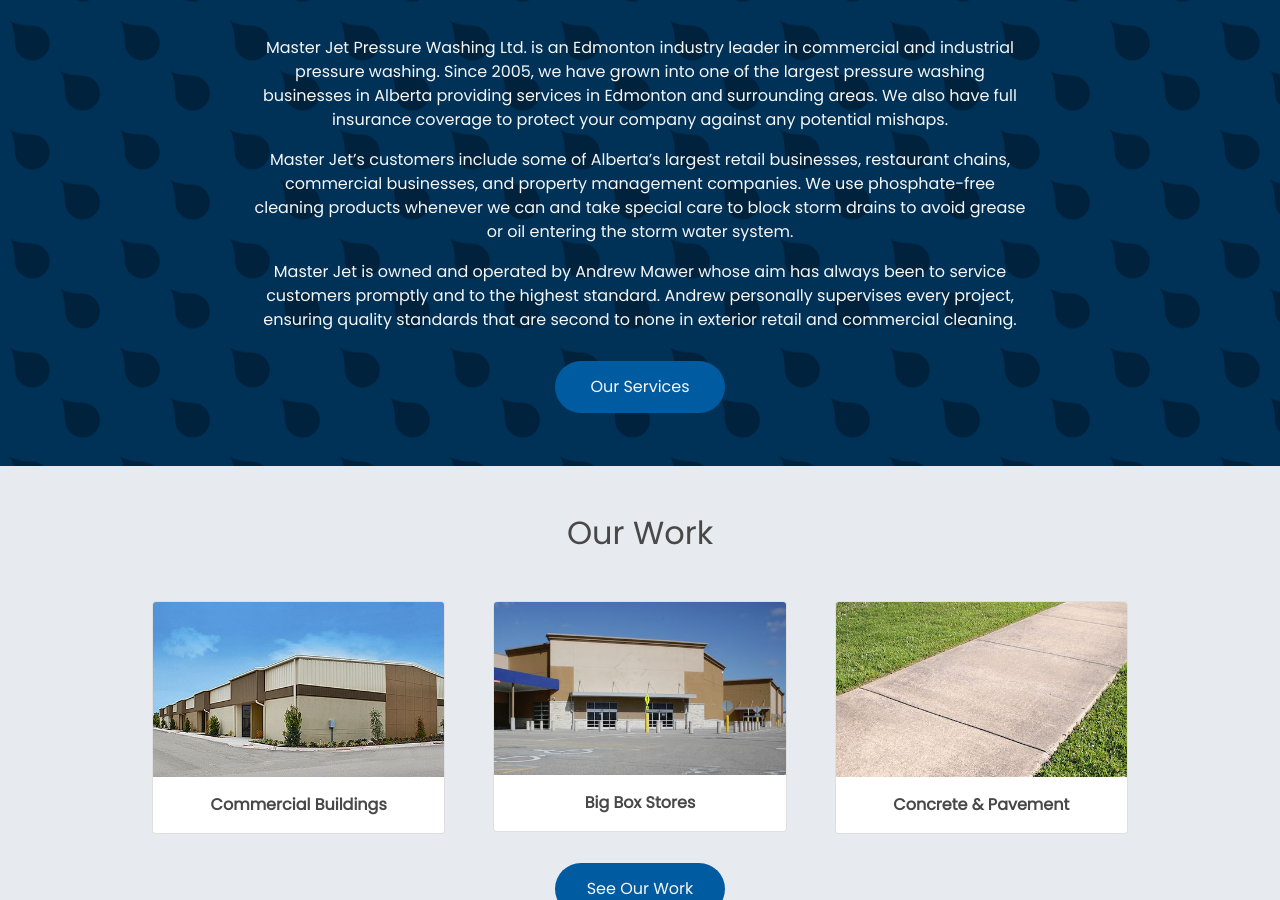
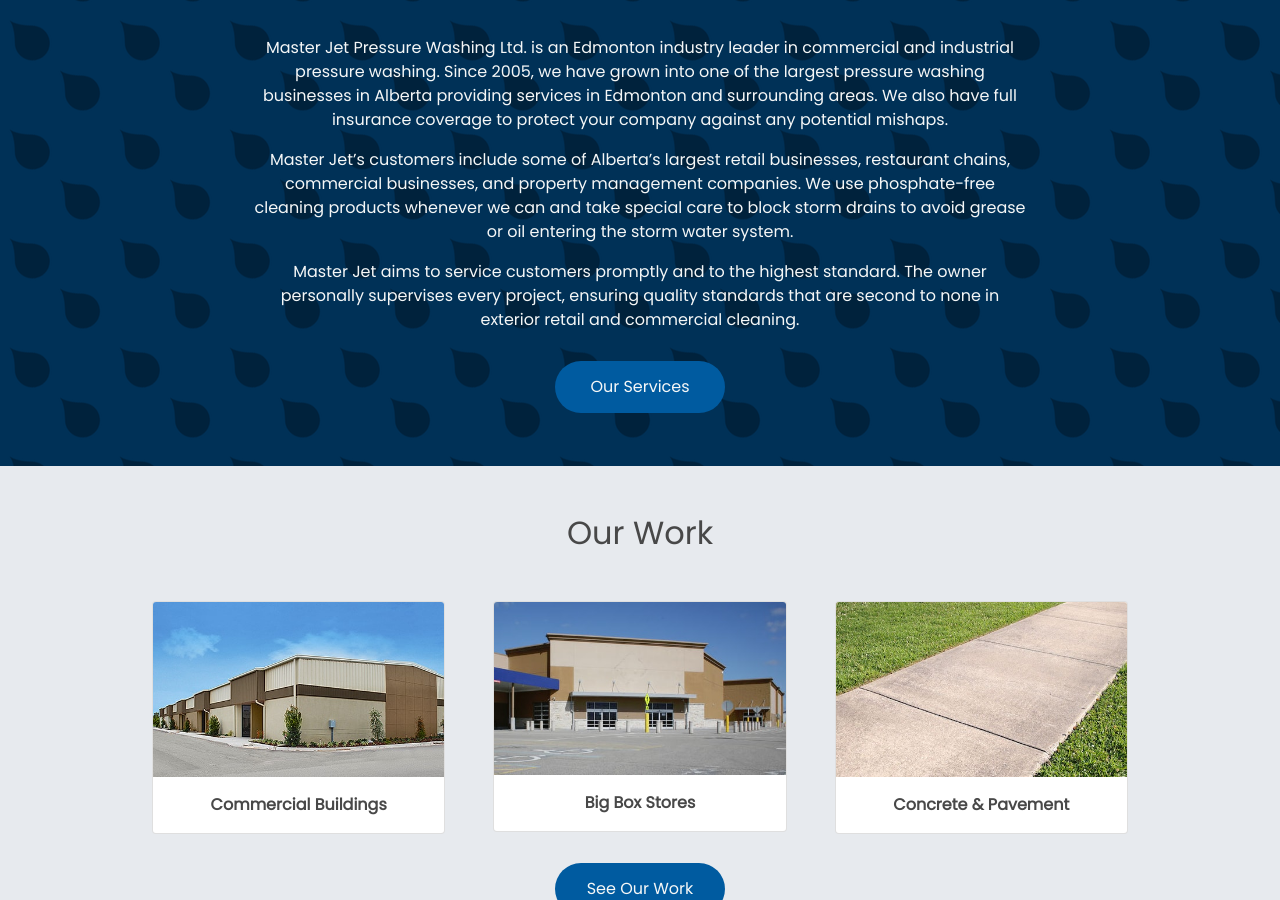
Before and after one commit to linhub15/masterjet.ca, a Jekyll site: the page built from index.html, in a window 1280 px wide and 900 px high, scrolled down 860 px. Built offline with Jekyll 4.4.1, drawn with Linux system fonts in a browser that asks for light colours.

Commit message:
chore: redact owners name

```diff
--- a/index.html
+++ b/index.html
@@ -23,7 +23,7 @@
         <h2 class="mb-5">About Us</h2>
         <p>Master Jet Pressure Washing Ltd. is an Edmonton industry leader in commercial and industrial pressure washing. Since 2005, we have grown into one of the largest pressure washing businesses in Alberta providing services in Edmonton and surrounding areas. We also have full insurance coverage to protect your company against any potential mishaps.</p>
         <p>Master Jet’s customers include some of Alberta’s largest retail businesses, restaurant chains, commercial businesses, and property management companies. We use phosphate-free cleaning products whenever we can and take special care to block storm drains to avoid grease or oil entering the storm water system.</p>
-        <p>Master Jet is owned and operated by Andrew Mawer whose aim has always been to service customers promptly and to the highest standard. Andrew personally supervises every project, ensuring quality standards that are second to none in exterior retail and commercial cleaning.</p>
+        <p>Master Jet aims to service customers promptly and to the highest standard. The owner personally supervises every project, ensuring quality standards that are second to none in exterior retail and commercial cleaning.</p>
         <div class="center-btn mt-4">
           <a class="btn mj-btn mj-btn-secondary" href="/edmonton-pressure-washing-service/">Our Services</a>
         </div>
```
Also changed, not shown: _site-text/index.md (+1 -1 lines).
